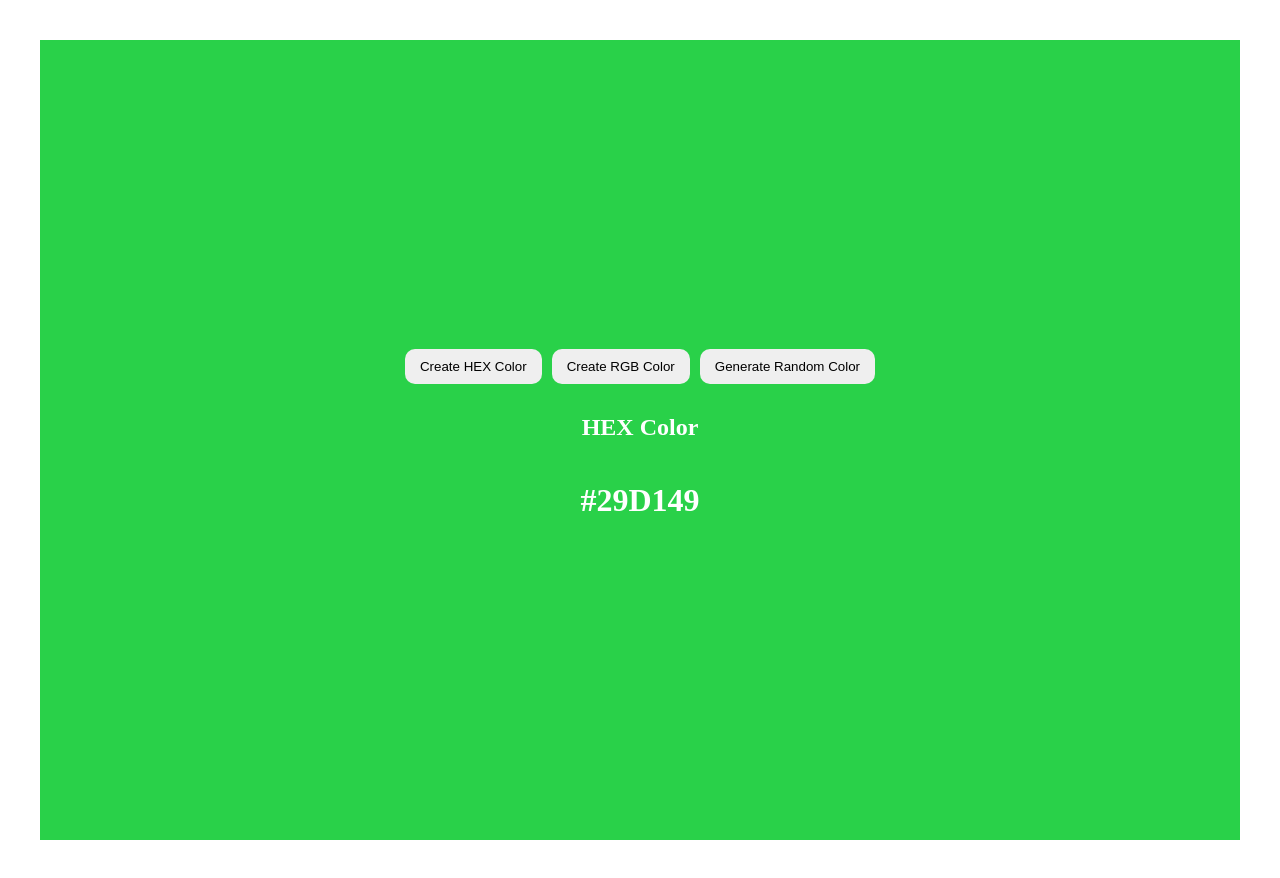
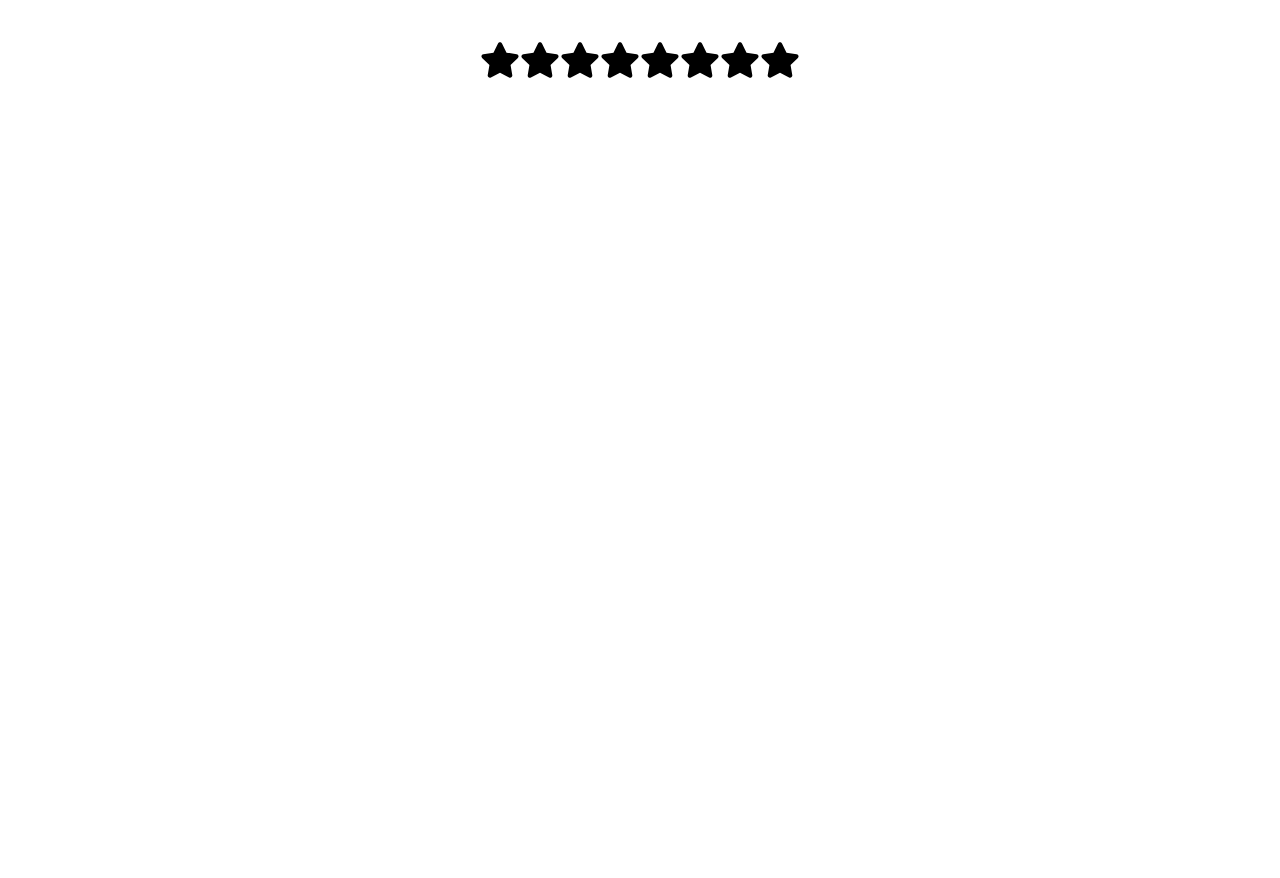
Before and after one commit to Sandunrmst/react-rapid-components, a React (Vite) app: page / in a window 1280 px wide. After the commit the page ends 800 px from the top, so only its background shows below. Built offline with nearby package versions, Linux system fonts and the light colour scheme.

Commit message:
build starrating component

```diff
--- a/package.json
+++ b/package.json
@@ -11,7 +11,8 @@
   },
   "dependencies": {
     "react": "^18.2.0",
-    "react-dom": "^18.2.0"
+    "react-dom": "^18.2.0",
+    "react-icons": "^4.12.0"
   },
   "devDependencies": {
     "@types/react": "^18.2.43",
--- a/src/App.jsx
+++ b/src/App.jsx
@@ -2,6 +2,7 @@
 import './App.css'
 import Faqs from './components/faq'
 import RandomColor from './components/randomcolor'
+import StarRating from './components/starrating'
 
 function App() {
 
@@ -11,7 +12,9 @@
     <>
       {/* <Faqs/> */}
 
-      <RandomColor/>
+      {/* <RandomColor/> */}
+
+      <StarRating noofStars={8}/>
     </>
   )
 }
--- /dev/null
+++ b/src/components/starrating/index.jsx
@@ -0,0 +1,42 @@
+import { useState } from 'react'
+import {FaStar} from 'react-icons/fa'
+
+const StarRating = ({noofStars = 5}) => {
+
+    const [rating, setRating] = useState(0)
+    const [hover, setHover] = useState(0)
+
+    const handleclick = (getCurrentIndex) => {
+        console.log(getCurrentIndex)
+    }
+
+    const handleMouseEnter = (getCurrentIndex) => {
+        console.log(getCurrentIndex)
+
+    }
+
+    const handleMouseLeave = (getCurrentIndex) =>{
+        console.log(getCurrentIndex)
+
+    }
+
+  return (
+    <div className='star-rating'>
+        {
+            [...Array(noofStars)].map((_, index)=>{
+                //increment index by 1 because of it start from 0
+                index += 1
+
+                return <FaStar
+                key={index}
+                onClick={()=> handleclick(index)}
+                onMouseMove={()=> handleMouseEnter(index)}
+                onMouseLeave={()=> handleMouseLeave(index)}
+                size={40}/>
+            })
+        }
+    </div>
+  )
+}
+
+export default StarRating
```
Also changed, not shown: src/components/starrating/styles.css (added), 1 other file (tests, documents, lock files or other folders).
